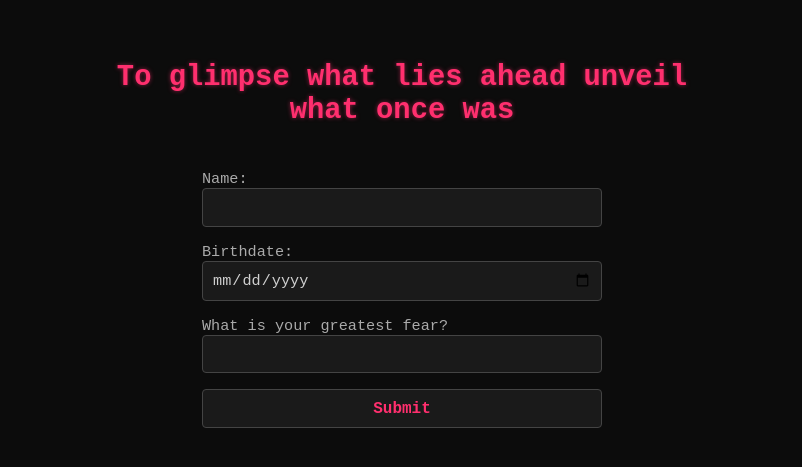
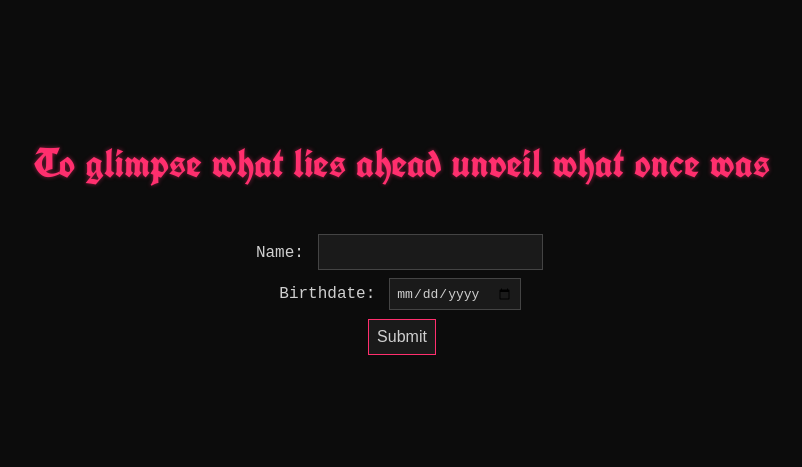
Before and after one commit to LiFiske/mydeath, a website: page public/index.html in a window 1280 px wide. Shown: the part 205-672 px from the top of the page, without its empty margins (238-1040 px from the left). Drawn offline with Linux system fonts and the light colour scheme; no server answers.

Commit message:
Veil of smoke v1

```diff
--- a/public/index.html
+++ b/public/index.html
@@ -4,6 +4,13 @@
   <meta charset="UTF-8">
   <title>Access Terminal — Certified Death Issuance</title>
   <style>
+    @font-face {
+      font-family: 'UnifrakturCook';
+      src: url('/fonts/UnifrakturCook.ttf') format('truetype');
+      font-weight: normal;
+      font-style: normal;
+    }
+
     body {
       background-color: #0c0c0c;
       color: #d0d0d0;
@@ -18,70 +25,59 @@
     }
 
     h1 {
-      font-size: 1.8em;
+      font-family: 'UnifrakturCook', monospace;
+      font-size: 2.5em;
       color: #ff2f6e;
-      margin-bottom: 1.5em;
-      max-width: 600px;
+      margin-bottom: 1em;
       text-shadow: 0 0 4px #ff2f6e88;
     }
 
-    form {
-      display: flex;
-      flex-direction: column;
-      gap: 1em;
-      width: 100%;
-      max-width: 400px;
-    }
-
-    label {
-      display: flex;
-      flex-direction: column;
-      text-align: left;
-      font-size: 0.95em;
-      color: #aaa;
+    label, input, button {
+      font-size: 1em;
+      margin: 0.3em;
     }
 
     input, button {
       background: #1a1a1a;
       color: #d0d0d0;
       border: 1px solid #444;
-      padding: 0.6em;
-      font-family: 'Courier New', monospace;
-      font-size: 1em;
-      border-radius: 4px;
+      padding: 0.5em;
     }
 
-    input:focus, button:hover {
+    button {
       border-color: #ff2f6e;
-      outline: none;
+      cursor: pointer;
+    }
+
+    button:hover {
       background-color: #2a2a2a;
     }
 
-    button {
-      cursor: pointer;
-      font-weight: bold;
-      color: #ff2f6e;
+    .veil {
+  position: fixed;
+  top: 0;
+  left: 0;
+  width: 100vw;
+  height: 100vh;
+  pointer-events: none;
+  background: radial-gradient(ellipse at center, rgba(20, 20, 20, 0.9) 0%, rgba(5, 5, 5, 1) 100%);
+  backdrop-filter: blur(8px);
+  opacity: 0;
+  z-index: 1000;
+  transition: opacity 2.5s ease;
 }
+
   </style>
 </head>
+
 <body>
-  <h1>To glimpse what lies ahead unveil what once was</h1>
-
-  <form action="/generate" method="POST">
-    <label>
-      Name:
-      <input type="text" name="name" required>
-    </label>
-
-    <label>
-      Birthdate:
-      <input type="date" name="dob" required pattern="\d{4}-\d{2}-\d{2}">
-    </label>
-
-    <label>
-      What is your greatest fear?
-      <input type="text" name="fear">
-    </label>
+  <div style="display: flex; justify-content: center; align-items: center; height: 100vh; flex-direction: column;">
+   <h1 class="glitch" data-text="To glimpse what lies ahead unveil what once was">
+  To glimpse what lies ahead unveil what once was
+</h1>
+    <form id="deathForm" method="POST" action="/generate">
+      <label>Name: <input type="text" name="name" required></label><br>
+      <label>Birthdate: <input type="date" name="dob" required></label><br>
 
       <!-- Hidden fields for metadata -->
       <input type="hidden" id="location" name="location">
@@ -91,6 +87,7 @@
 
       <button type="submit">Submit</button>
     </form>
+  </div>
 
   <script>
   async function enrichForm() {
@@ -108,6 +105,20 @@
   }
 
   enrichForm();
+
+  // Step 3: animate veil on form submission
+  document.querySelector("form").addEventListener("submit", function (e) {
+    e.preventDefault();
+    const veil = document.getElementById("veil");
+    veil.style.opacity = "1";
+
+    setTimeout(() => {
+      e.target.submit();
+    }, 2500);
+  });
 </script>
+
+  <div class="veil" id="veil"></div>
+
 </body>
 </html>
--- a/server.js
+++ b/server.js
@@ -69,7 +69,9 @@ function getZodiac(month, day) {
 app.post('/generate', (req, res) => {
   const { name, dob, location, ip, browser, timezone } = req.body;
 
-  const birthDate = new Date(dob);
+  const birthYear = parseInt(dob, 10);
+  const now = new Date();
+  const age = now.getFullYear() - birthYear;
   const now = new Date();
   const age = now.getFullYear() - birthDate.getFullYear();
   const month = birthDate.getMonth() + 1;
```
Lines whose indentation alone changed are shown as unchanged.
